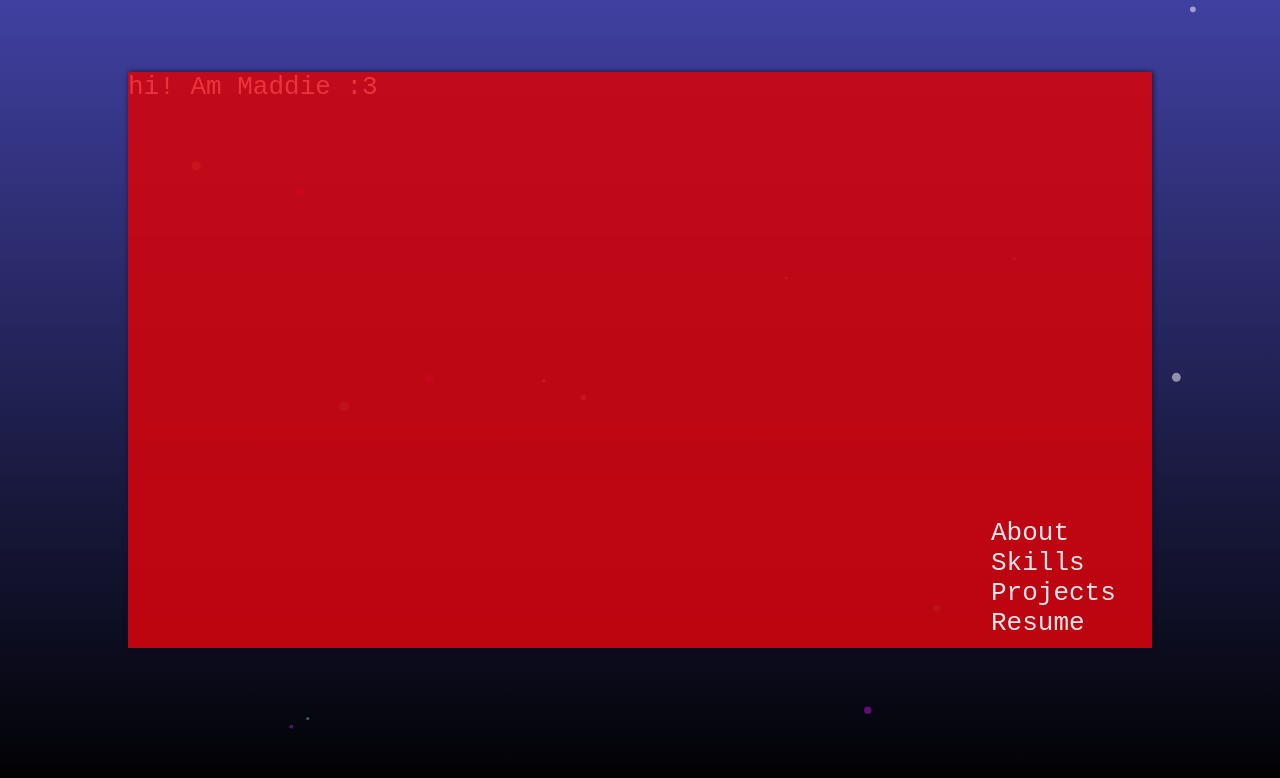
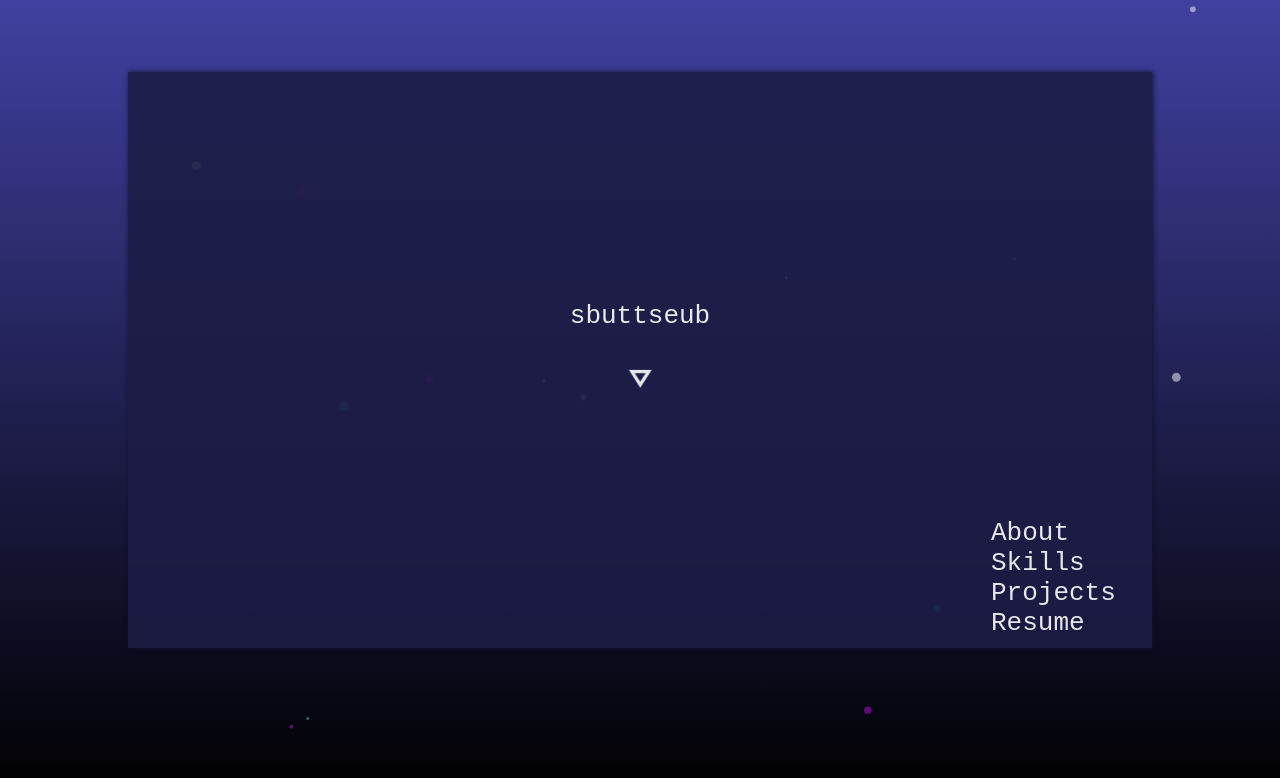
Before and after one commit to Stckrz/portfolio, a React (Create React App) app: page /#/ in a window 1280 px wide. Shown: the top 778 px of the page. Built offline with nearby package versions, Linux system fonts and the light colour scheme.

Commit message:
trying to fix my typing component -.-

```diff
--- a/src/components/contents/contents.module.css
+++ b/src/components/contents/contents.module.css
@@ -3,10 +3,11 @@
 	aspect-ratio: 16/9;
 	display: grid;
 	position: relative;
-	overflow: scroll;
+	justify-content: center;
+	align-items: center;
+	/* overflow: scroll; */
 	-ms-overflow-style: none;
 	scrollbar-width: none;
-
 }
 
 .example::-webkit-scrollbar {
@@ -23,8 +24,16 @@
 	width: 12%;
 	margin-bottom: 10px;
 	z-index: 1;
+}
 
+.nextPageButton{
+	display: flex;
+	align-items: center;
+	justify-content: center;
+	transform: rotate(-90deg);
+	scale: 50%;
 }
+
 
 @media screen and (max-width: 800px){
 	.contentsWrapper{
--- a/src/components/contents/contents.tsx
+++ b/src/components/contents/contents.tsx
@@ -1,15 +1,39 @@
+import React from 'react';
+import { useState, useEffect } from 'react';
 import style from './contents.module.css';
+import { contentsArray } from 'library/contentsObjectArray';
 import { SectionLink } from 'components/sectionLink/sectionLink';
-import { MainPage } from 'components/mainpage/mainpagecontainer';
+import { Typewriter } from 'components/typewriter/typewriter';
+import { BackButton } from 'components/backButton/backButton';
 
 let categories = ['About', 'Skills', 'Projects', 'Resume']
 
 export const Contents: React.FC = () => {
+
+	let [contentArrayIndex, setContentArrayIndex] = useState(0);
+	let [typewriterText, setTypewriterText] = useState("sbuttseub");
+
+	function contentArrayIndexHandler() {
+		if (contentArrayIndex < contentsArray.length) {
+			setTypewriterText(contentsArray[contentArrayIndex])
+		}
+	}
+
+	// useEffect(() => {
+	// 	contentArrayIndexHandler()
+	// }, [typewriterText])
+
 	return (
 		<>
 			<div className={style.contentsWrapper}>
-				<MainPage />
-				hi! Am Maddie :3
+				<div className={style.contentTypewriter}>
+					{/* <Typewriter message={typewriterText} delay={250} /> */}
+					<Typewriter message={typewriterText} delay={250} />
+					<div onClick={() => {contentArrayIndexHandler()}} className={style.nextPageButton}>
+						<BackButton />
+					</div>
+				</div>
+
 				<div className={style.linksWrapper}>
 					{categories.map((category) => { return (<SectionLink category={category} />) })}
 				</div>
--- a/src/components/typewriter/typewriter.tsx
+++ b/src/components/typewriter/typewriter.tsx
@@ -1,25 +1,48 @@
 import React from 'react';
 import { useState, useEffect } from 'react';
 
-interface TypewriterProps{
+interface TypewriterProps {
 	message: string,
 	delay: number
 }
 
-export const Typewriter: React.FC<TypewriterProps> = ({message, delay}) => {
+export const Typewriter: React.FC<TypewriterProps> = ({ message, delay }) => {
 	const [currentIndex, setCurrentIndex] = useState(0);
 	const [typedMessage, setTypedMessage] = useState("");
 
-	useEffect(()=>{
-		setTimeout(()=>{
-			if(currentIndex < message.length){
+	function intervalHandler() {
+		let interval = setInterval(() => {
+			setTypedMessage(typedMessage + message[currentIndex])
+
+		}, delay)
+		return () => {
+			clearInterval(interval)
+		}
+
+	}
+
+	useEffect(() => {
+
+		let interval = setInterval(() => {
+			if (currentIndex < message.length) {
 				setTypedMessage(typedMessage + message[currentIndex])
 				setCurrentIndex(currentIndex + 1)
-			}
+				console.log('rerender')
+			}else{
+				return () => {
+				setCurrentIndex(0)
+				clearInterval(interval)
+				 }}
+
 		}, delay)
+		return () => {
+			clearInterval(interval)
+		}
+		setCurrentIndex(0)
+		// }}
+	}, [currentIndex, message, delay])
 
-		},[currentIndex, typedMessage, message, delay])
-	return(
+	return (
 		<>
 			<div>
 				{typedMessage}
--- /dev/null
+++ b/src/library/contentsObjectArray.tsx
@@ -0,0 +1,5 @@
+export const contentsArray = [
+	"Hi! Am Maddie :3",
+	"I like butts",
+	"Every butt is good hahaha",
+]
```
